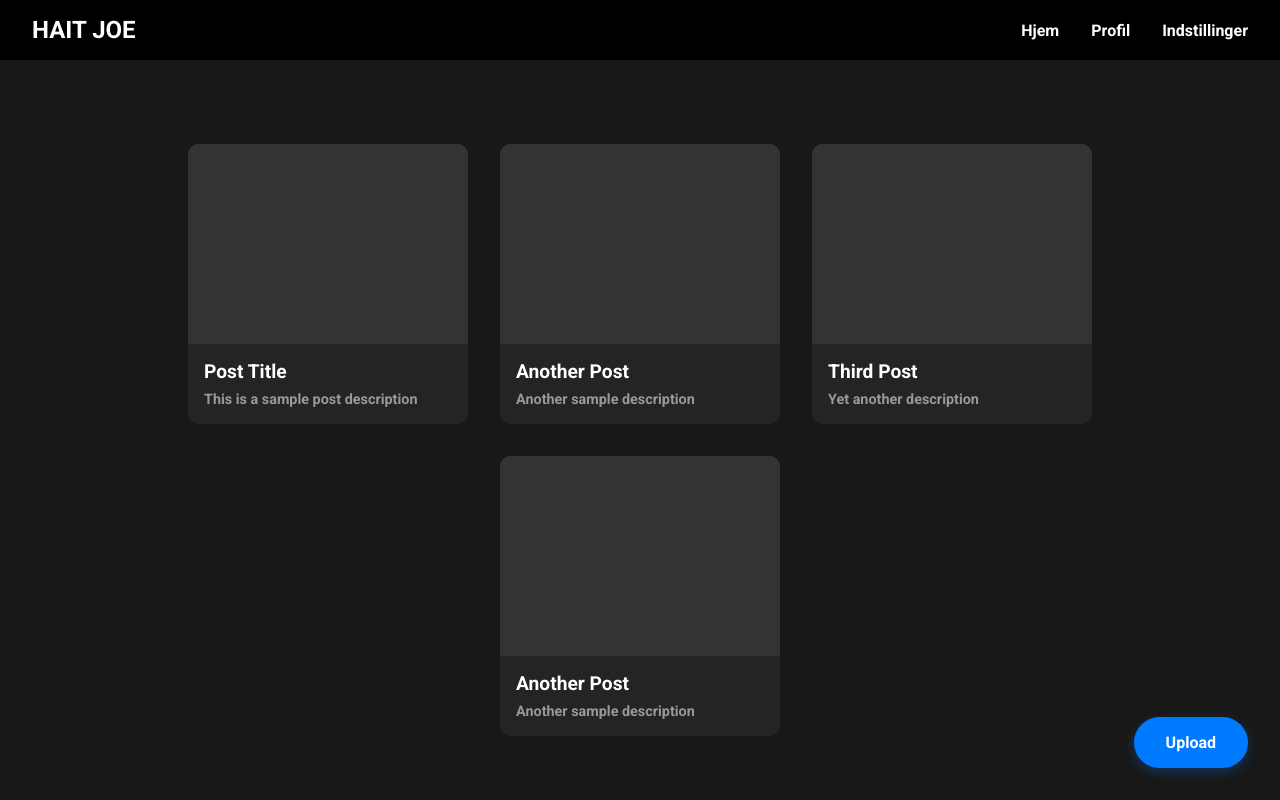
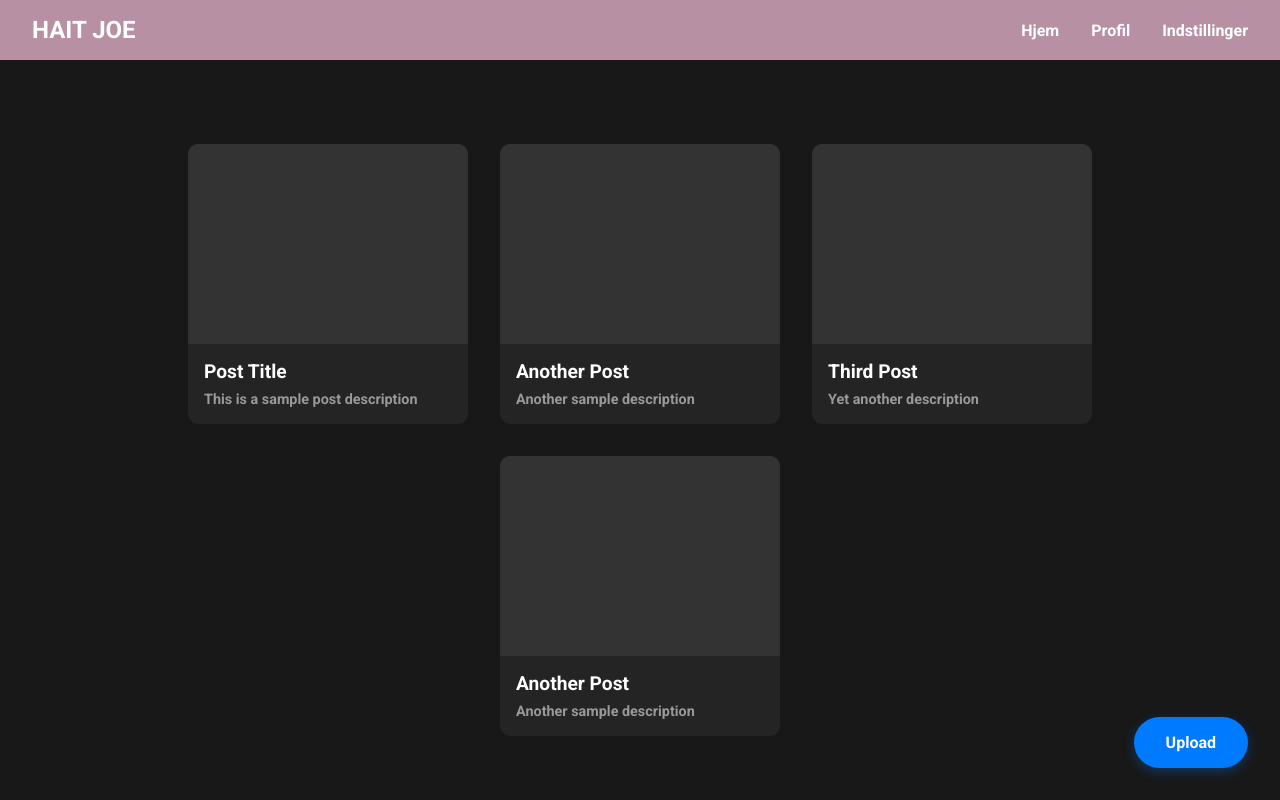
Before and after one commit to Droldg/JoeServer, a plain HTML site: page Public/HTML/index.html in a window 1280 px wide. Drawn offline with Linux system fonts and the light colour scheme.

Commit message:
Ændret lidt farver

```diff
--- a/Public/CSS/index.css
+++ b/Public/CSS/index.css
@@ -13,7 +13,7 @@ body {
 }
 
 .navbar {
-    background-color: #000000;
+    background-color: #B791A3;
     padding: 1rem 2rem;
     display: flex;
     justify-content: space-between;
```
